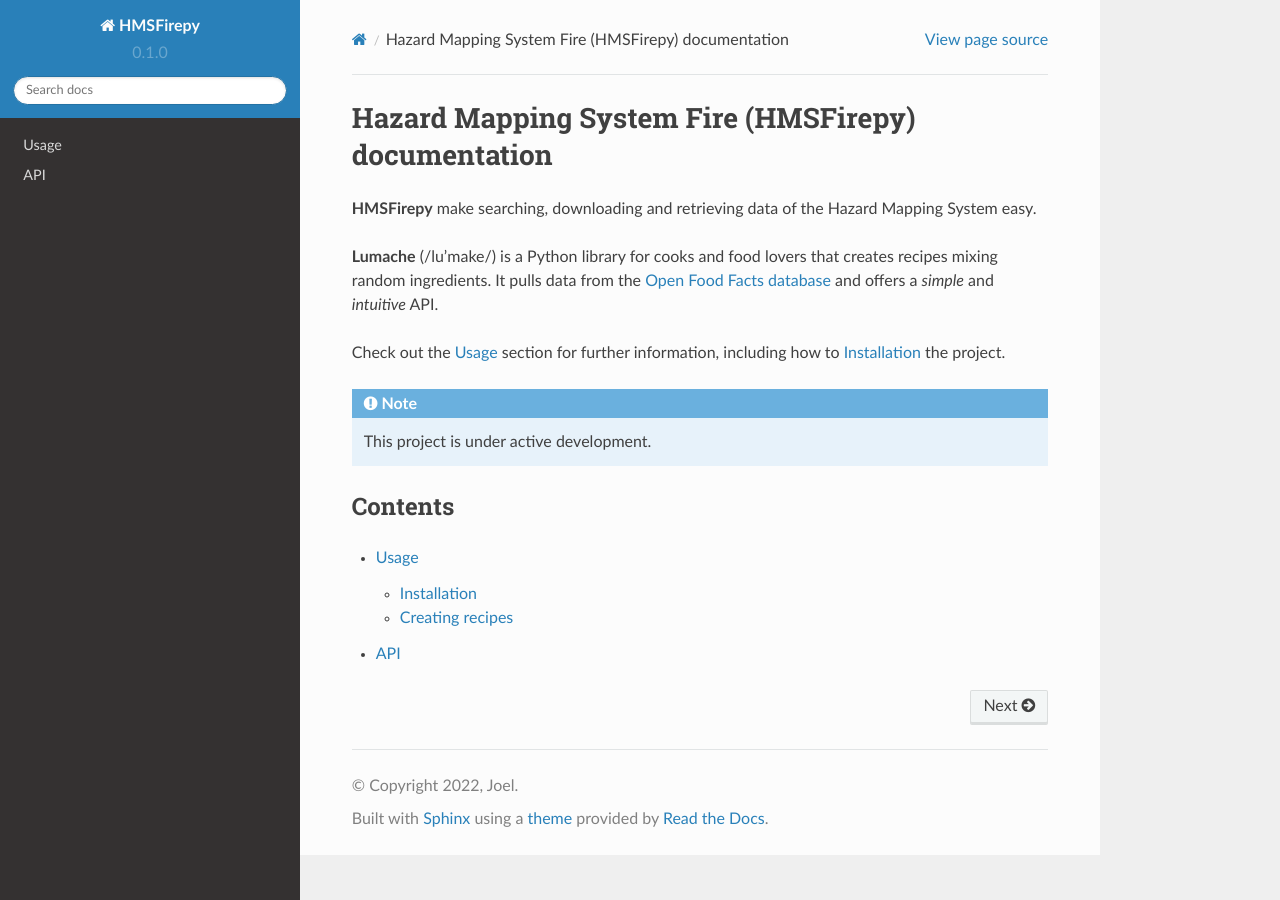
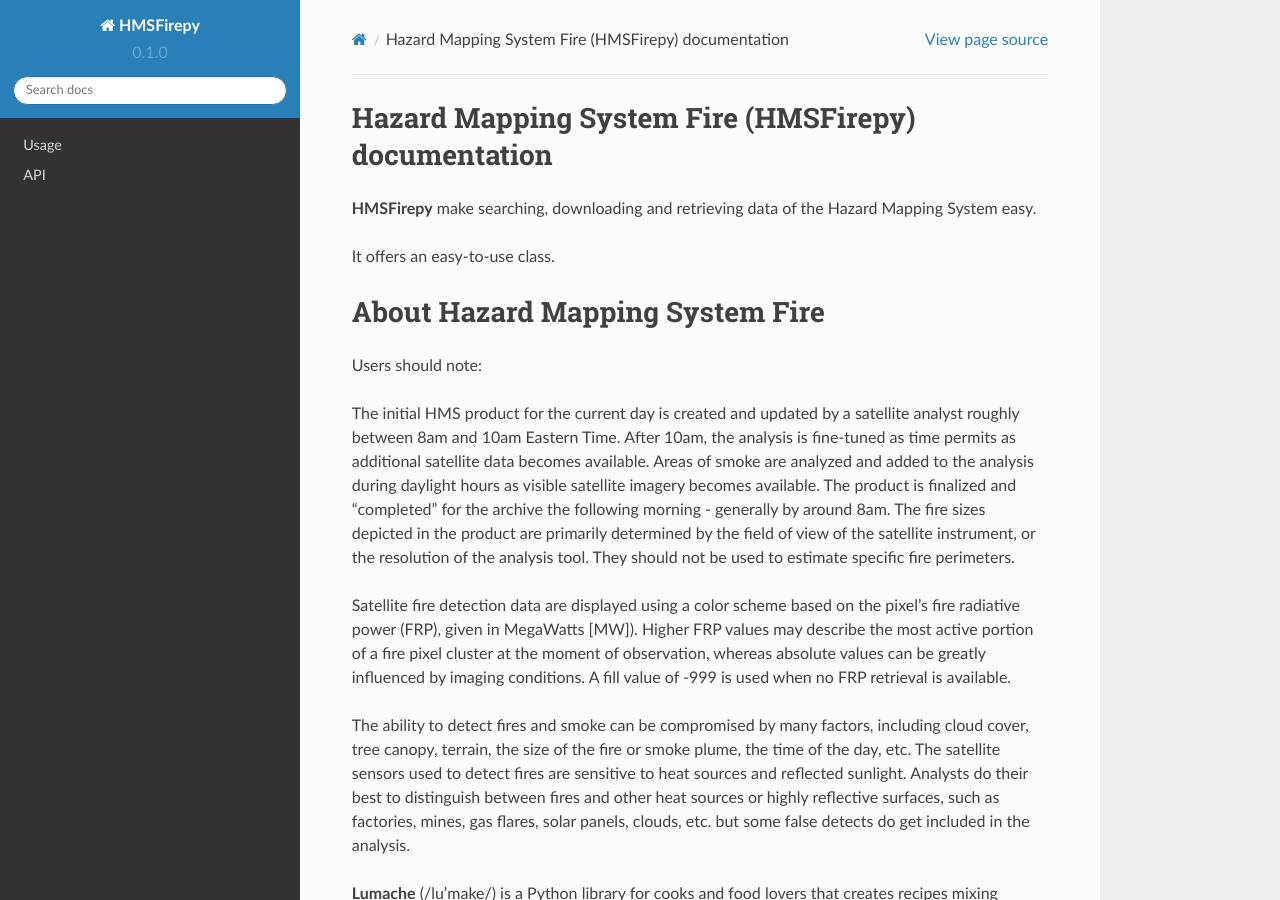
Before and after one commit to joelchaconcastillo/OSPO_HMS_Fire, a Sphinx documentation site: the page built from docs/source/index.rst, in a window 1280 px wide and 900 px high. Built offline with Sphinx 7.4.7 and the Read the Docs theme 2.0.0, drawn with Linux system fonts in a browser that asks for light colours; pages that are not in the unit, such as notebooks, are missing from menus.

Commit message:
Update index.rst

```diff
--- a/docs/source/index.rst
+++ b/docs/source/index.rst
@@ -1,6 +1,20 @@
 Hazard Mapping System Fire (HMSFirepy) documentation
 ===================================
 **HMSFirepy** make searching, downloading and retrieving data of the Hazard Mapping System easy.
+
+It offers an easy-to-use class.
+
+About Hazard Mapping System Fire
+===================================
+
+Users should note:
+
+The initial HMS product for the current day is created and updated by a satellite analyst roughly between 8am and 10am Eastern Time. After 10am, the analysis is fine-tuned as time permits as additional satellite data becomes available. Areas of smoke are analyzed and added to the analysis during daylight hours as visible satellite imagery becomes available. The product is finalized and "completed" for the archive the following morning - generally by around 8am.
+The fire sizes depicted in the product are primarily determined by the field of view of the satellite instrument, or the resolution of the analysis tool. They should not be used to estimate specific fire perimeters.
+
+Satellite fire detection data are displayed using a color scheme based on the pixel's fire radiative power (FRP), given in MegaWatts [MW]). Higher FRP values may describe the most active portion of a fire pixel cluster at the moment of observation, whereas absolute values can be greatly influenced by imaging conditions. A fill value of -999 is used when no FRP retrieval is available.
+
+The ability to detect fires and smoke can be compromised by many factors, including cloud cover, tree canopy, terrain, the size of the fire or smoke plume, the time of the day, etc. The satellite sensors used to detect fires are sensitive to heat sources and reflected sunlight. Analysts do their best to distinguish between fires and other heat sources or highly reflective surfaces, such as factories, mines, gas flares, solar panels, clouds, etc. but some false detects do get included in the analysis.
 
 
 
```
